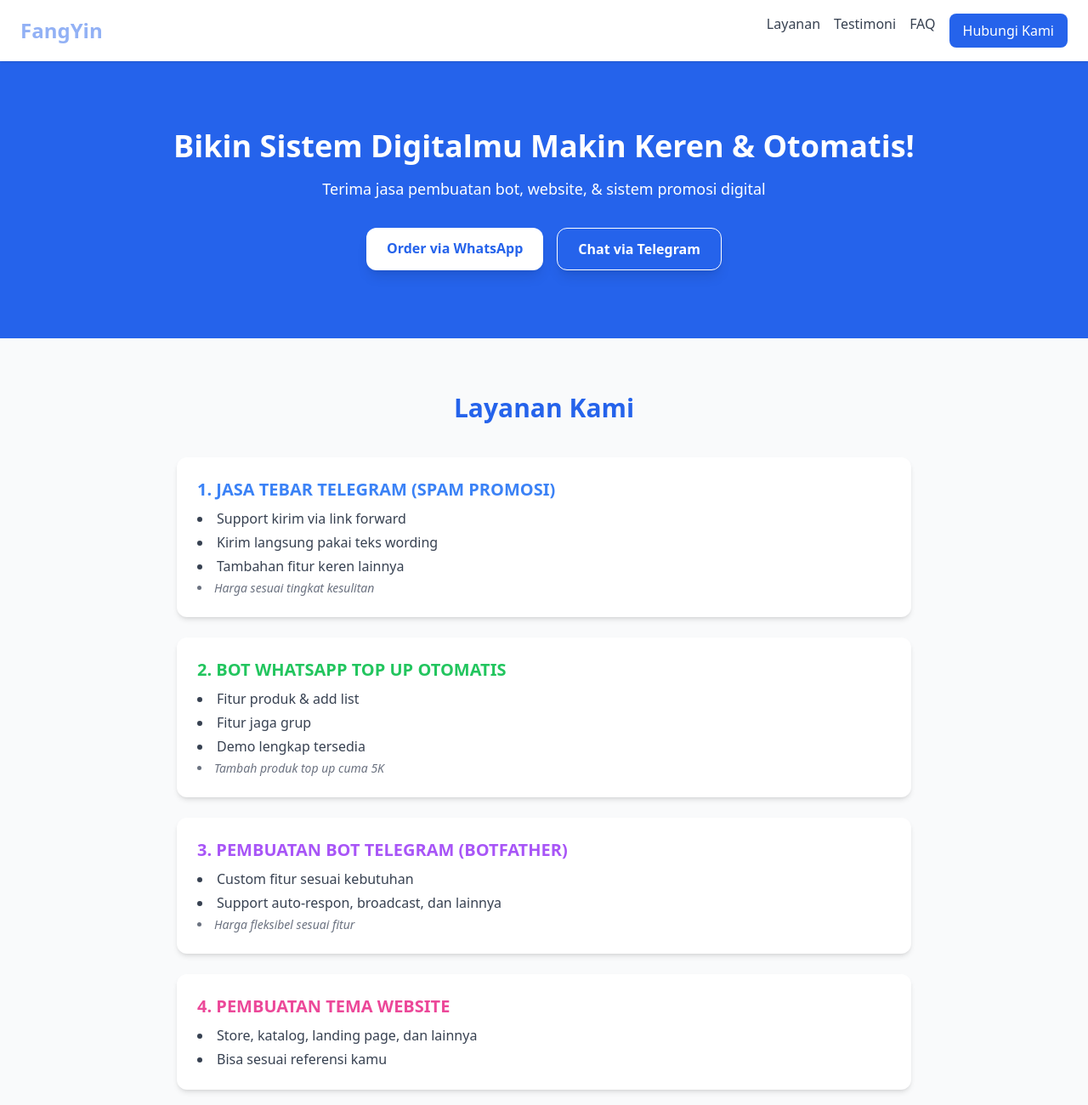
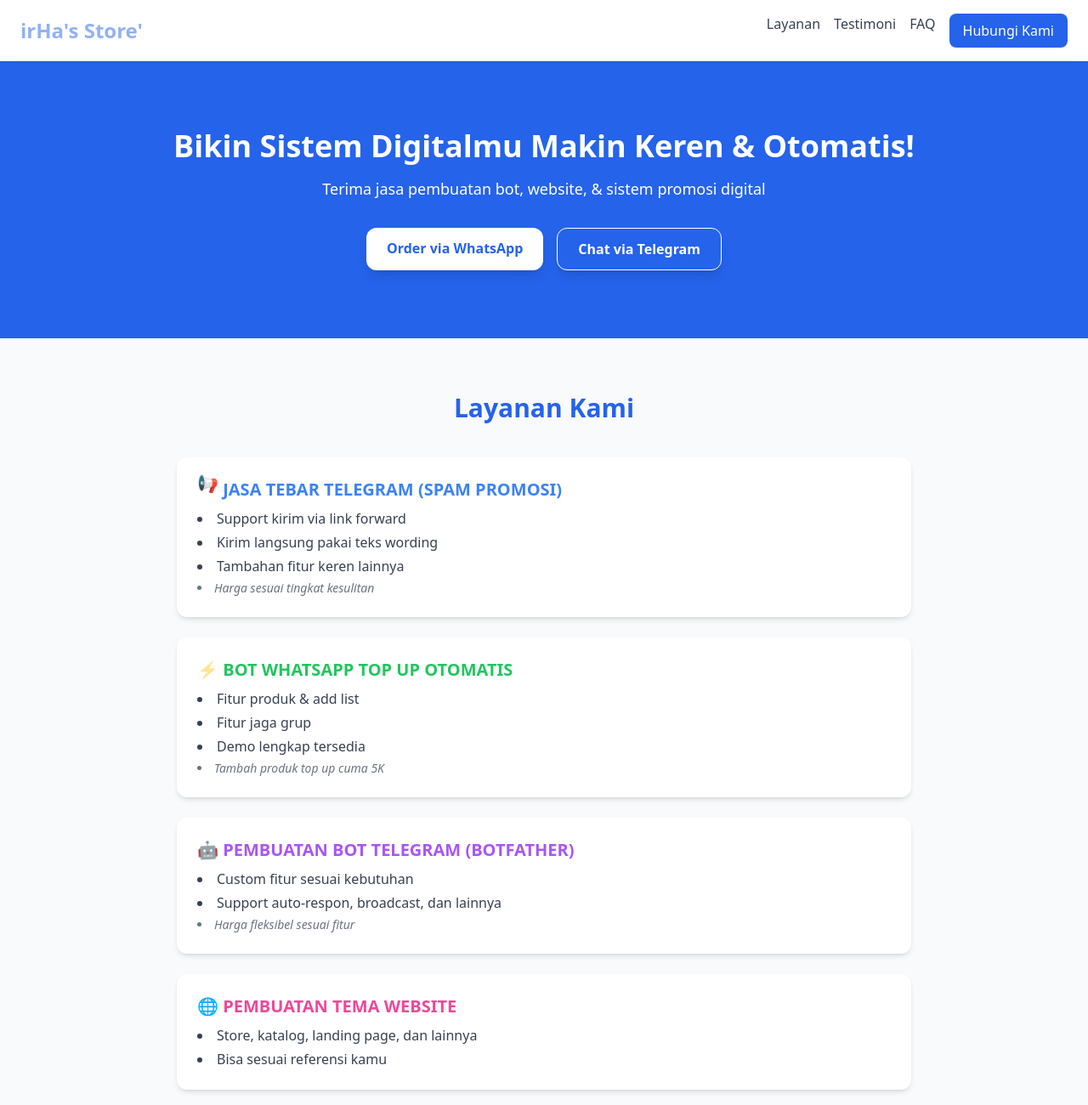
Before and after one commit to Fangyin1/FangYin, a plain HTML site: page index.html in a window 1280 px wide. Shown: the top 1300 px of the page at 85% size. Drawn offline with nearby package versions, Linux system fonts and the light colour scheme.

Commit message:
index.html

```diff
--- a/index.html
+++ b/index.html
@@ -5,6 +5,7 @@
   <meta name="viewport" content="width=device-width, initial-scale=1.0"/>
   <title>FangYin</title>
   <script src="https://cdn.tailwindcss.com"></script>
+  <script src="https://cdn.jsdelivr.net/npm/tsparticles@3/tsparticles.bundle.min.js"></script>
   <style>
     .fade-up {
       opacity: 0;
@@ -15,13 +16,29 @@
       opacity: 1;
       transform: translateY(0);
     }
+    @keyframes wiggle {
+      0%, 100% { transform: rotate(-3deg); }
+      50% { transform: rotate(3deg); }
+    }
+    .animate-wiggle {
+      animation: wiggle 1s infinite;
+    }
+    #particles {
+      position: fixed;
+      top: 0;
+      left: 0;
+      width: 100%;
+      height: 100%;
+      z-index: -10;
+    }
   </style>
 </head>
 <body class="bg-gray-50 text-gray-800 font-sans">
+  <div id="particles"></div>
 
   <!-- Navbar -->
   <nav class="bg-white shadow px-6 py-4 flex justify-between items-center sticky top-0 z-50">
-    <h1 class="text-2xl font-bold text-blue-600 animate-pulse">FangYin</h1>
+    <h1 class="text-2xl font-bold text-blue-600 animate-pulse">irHa's Store'</h1>
     <div class="space-x-4 hidden md:flex">
       <a href="#layanan" class="text-gray-700 hover:text-blue-600 transition">Layanan</a>
       <a href="#testimoni" class="text-gray-700 hover:text-blue-600 transition">Testimoni</a>
@@ -51,7 +68,9 @@
     <h2 class="text-3xl font-bold text-center text-blue-600 mb-10 fade-up">Layanan Kami</h2>
     <div class="space-y-6">
       <div class="bg-white shadow-md rounded-xl p-6 fade-up">
-        <h3 class="text-xl font-semibold text-blue-500 mb-2">1. JASA TEBAR TELEGRAM (SPAM PROMOSI)</h3>
+        <h3 class="text-xl font-semibold text-blue-500 mb-2">
+          <span class="inline-block animate-bounce">📢</span> JASA TEBAR TELEGRAM (SPAM PROMOSI)
+        </h3>
         <ul class="list-disc list-inside text-gray-700 space-y-1">
           <li>Support kirim via link forward</li>
           <li>Kirim langsung pakai teks wording</li>
@@ -60,7 +79,9 @@
         </ul>
       </div>
       <div class="bg-white shadow-md rounded-xl p-6 fade-up">
-        <h3 class="text-xl font-semibold text-green-500 mb-2">2. BOT WHATSAPP TOP UP OTOMATIS</h3>
+        <h3 class="text-xl font-semibold text-green-500 mb-2">
+          <span class="inline-block animate-pulse">⚡</span> BOT WHATSAPP TOP UP OTOMATIS
+        </h3>
         <ul class="list-disc list-inside text-gray-700 space-y-1">
           <li>Fitur produk & add list</li>
           <li>Fitur jaga grup</li>
@@ -69,7 +90,9 @@
         </ul>
       </div>
       <div class="bg-white shadow-md rounded-xl p-6 fade-up">
-        <h3 class="text-xl font-semibold text-purple-500 mb-2">3. PEMBUATAN BOT TELEGRAM (BOTFATHER)</h3>
+        <h3 class="text-xl font-semibold text-purple-500 mb-2">
+          <span class="inline-block animate-wiggle">🤖</span> PEMBUATAN BOT TELEGRAM (BOTFATHER)
+        </h3>
         <ul class="list-disc list-inside text-gray-700 space-y-1">
           <li>Custom fitur sesuai kebutuhan</li>
           <li>Support auto-respon, broadcast, dan lainnya</li>
@@ -77,7 +100,9 @@
         </ul>
       </div>
       <div class="bg-white shadow-md rounded-xl p-6 fade-up">
-        <h3 class="text-xl font-semibold text-pink-500 mb-2">4. PEMBUATAN TEMA WEBSITE</h3>
+        <h3 class="text-xl font-semibold text-pink-500 mb-2">
+          <span class="inline-block animate-spin">🌐</span> PEMBUATAN TEMA WEBSITE
+        </h3>
         <ul class="list-disc list-inside text-gray-700 space-y-1">
           <li>Store, katalog, landing page, dan lainnya</li>
           <li>Bisa sesuai referensi kamu</li>
@@ -112,7 +137,7 @@
 
   <!-- Footer -->
   <footer id="kontak" class="bg-white border-t py-6 text-center text-gray-500 text-sm fade-up">
-    &copy; 2025 FangYin. All rights reserved.
+    &copy; 2025 irHa's Store '. All rights reserved.
   </footer>
 
   <script>
@@ -126,6 +151,44 @@
       });
     }, { threshold: 0.1 });
     fadeEls.forEach(el => observer.observe(el));
+
+    // Inisialisasi Particles
+    tsParticles.load("particles", {
+      background: {
+        color: { value: "#f9fafb" }
+      },
+      fpsLimit: 60,
+      interactivity: {
+        events: {
+          onHover: { enable: false },
+          resize: true
+        }
+      },
+      particles: {
+        color: { value: "#60a5fa" },
+        links: {
+          color: "#60a5fa",
+          distance: 120,
+          enable: true,
+          opacity: 0.3,
+          width: 1
+        },
+        move: {
+          enable: true,
+          speed: 0.5,
+          direction: "none",
+          outModes: { default: "out" }
+        },
+        number: {
+          value: 40,
+          density: { enable: true, area: 800 }
+        },
+        opacity: { value: 0.3 },
+        shape: { type: "circle" },
+        size: { value: { min: 1, max: 3 } }
+      },
+      detectRetina: true
+    });
   </script>
 </body>
 </html>
```
